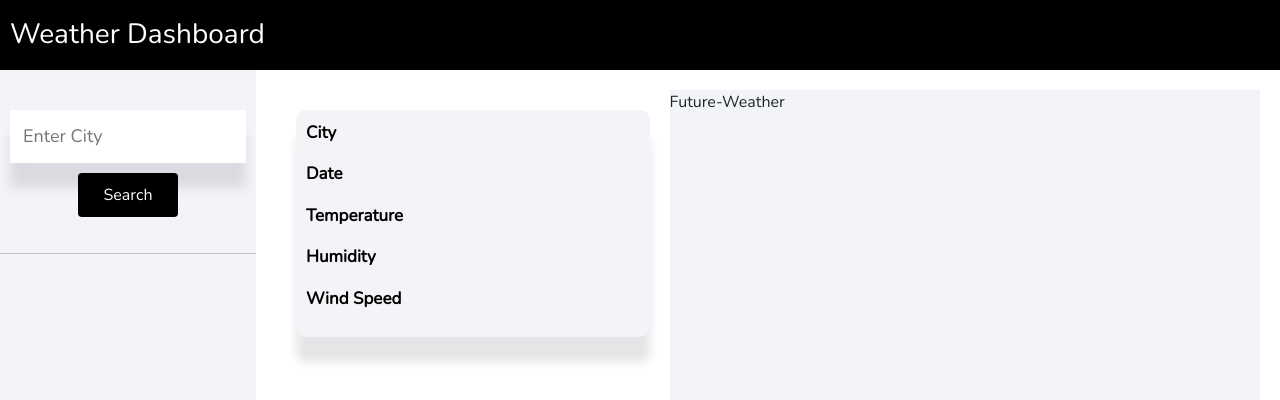
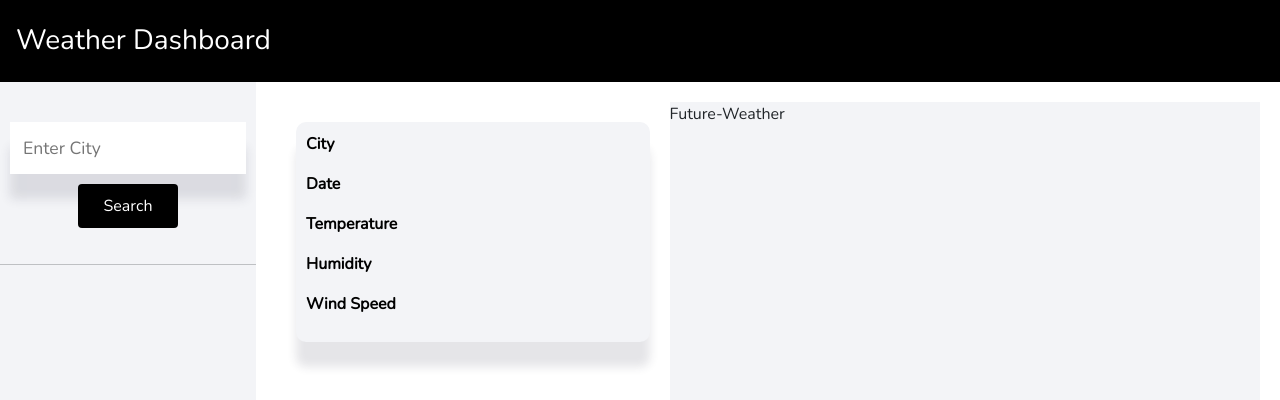
Before and after one commit to faishal882/freelacer-weather, a plain HTML site: page index.html in a window 1280 px wide. Drawn offline with nearby package versions, Linux system fonts and the light colour scheme.

Commit message:
Initial commit

```diff
--- a/assets/style.css
+++ b/assets/style.css
@@ -9,7 +9,7 @@ body {
 }
 
 .header-title {
-  padding: 10px;
+  padding: 1rem;
   margin: 0;
   color: #fff;
 }
@@ -36,7 +36,7 @@ section {
   outline: none;
   padding: 13px;
   box-shadow: rgb(42 40 65 / 12%) 0px 25px 10px;
-  font-size: 18px;
+  font-size: 1.1rem;
   color: black;
 }
 .search-button {
@@ -71,7 +71,7 @@ section {
   font-weight: 700;
 }
 .present-weather-data {
-  font-size: 17px;
+  font-size: 1rem;
   display: flex;
   flex-direction: row;
   justify-content: space-between;
```
